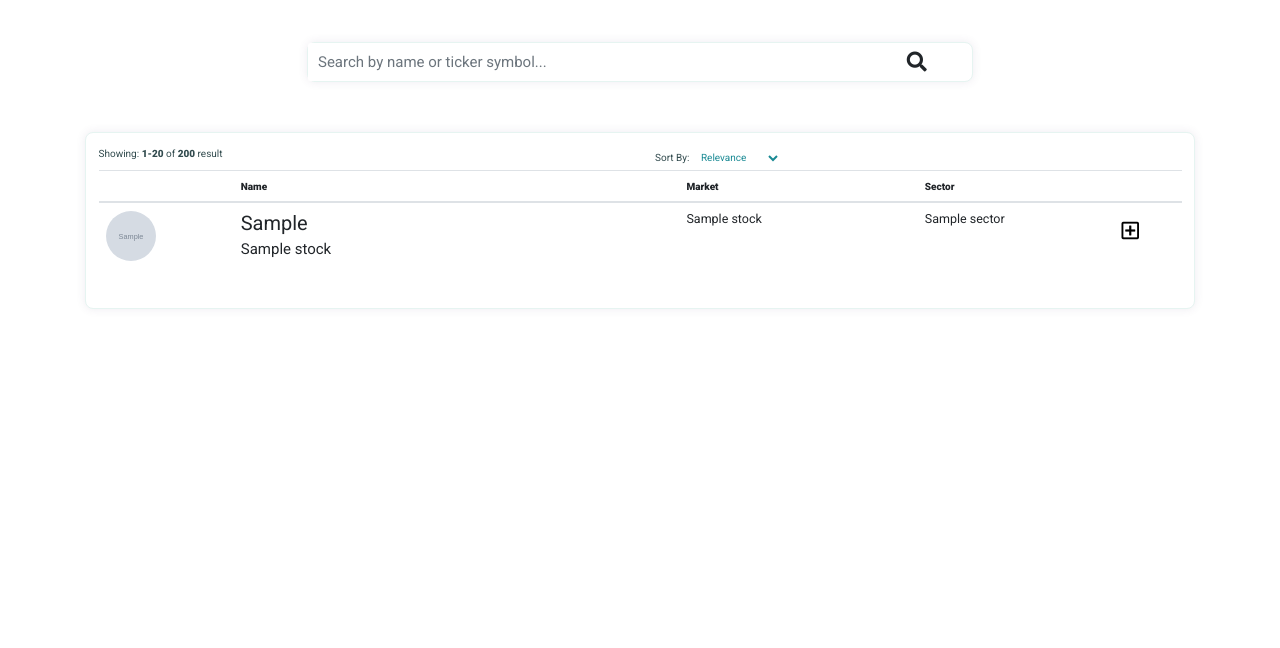
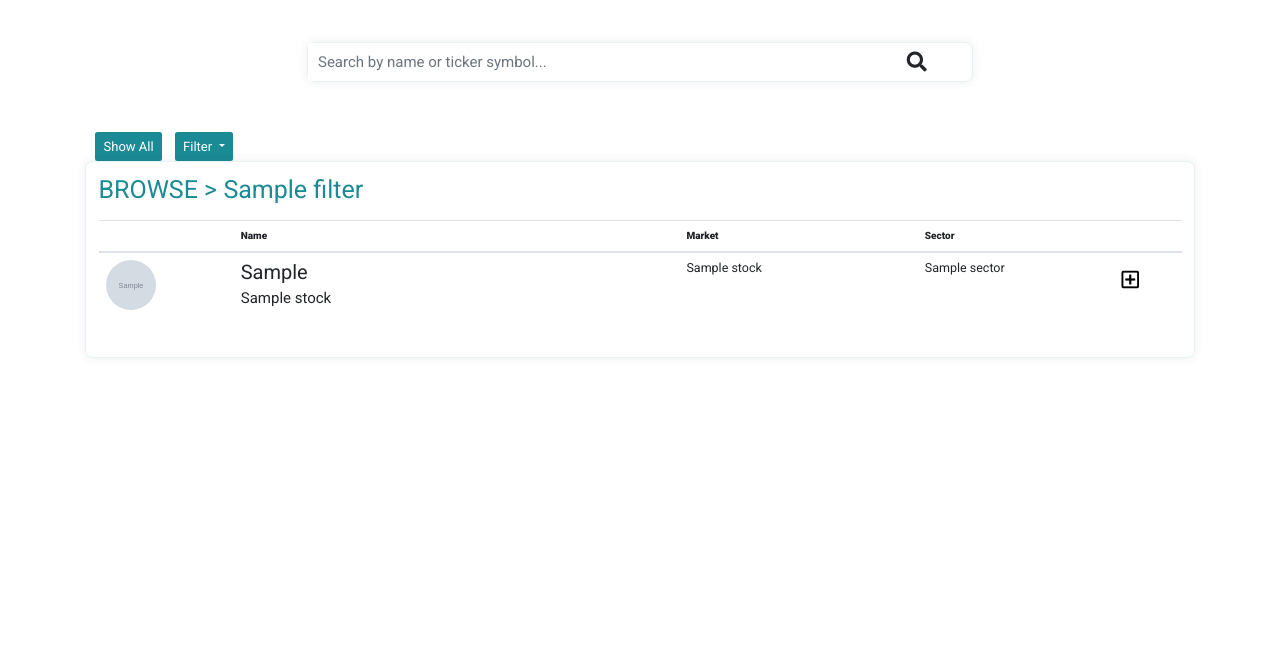
Before and after one commit to yipmunallen/third-milestone-project, a Flask app: template templates/browse.html in a window 1280 px wide. Shown: the part 58-706 px from the top of the page. Run offline with Flask 2, Linux system fonts and the light colour scheme; the template is opened without the code that fills it: most values are stand-ins (such as "Sample title", 1, 10 or a date in 2020); grey boxes marked "Sample" are stand-in pictures; some libraries are stand-ins or nearby versions.

Commit message:
added dropdown filter in "browse.html"

```diff
--- a/templates/browse.html
+++ b/templates/browse.html
@@ -3,7 +3,7 @@
 
 <div class="container main-content">
     <div class="row">
-        <div class="col-lg-12 card-margin">
+        <div class="col-12 card-margin">
             <div class="card search-form">
                 <div class="card-body p-0">
                     <form action="{{ url_for('search') }}" method="post" id="search-form">
@@ -11,10 +11,10 @@
                             <div class="col-12">
                                 <div class="row no-gutters">
                                     <div class="col-10 p-0">
-                                        <input type="text" placeholder="Search by name or ticker symbol..." class="form-control" id="search" name="search">
+                                        <input type="text" placeholder="Search by name or ticker symbol..." class="form-control" id="search" name="search" required>
                                     </div>
                                     <div class="col-2 p-0">
-                                        <button type="submit" class="btn" >
+                                        <button type="submit" class="btn">
                                             <i class="fa fa-search fa-2x"></i>
                                         </button>
                                     </div>
@@ -28,6 +28,32 @@
     </div>
     <div class="row">
         <div class="col-12">
+            <div class="dropdown">
+                <a class="btn buttons" href="{{ url_for('browse', filter='ALL') }}">Show All</a>
+                <!-- https://mdbootstrap.com/snippets/jquery/mdbootstrap/949080#css-tab-view -->
+                <button class="btn buttons dropdown-toggle" type="button" id="dropdownMenu1" data-toggle="dropdown" aria-haspopup="true" aria-expanded="false">
+                    Filter
+                </button>
+                <ul class="dropdown-menu multi-level" role="menu" aria-labelledby="dropdownMenu">
+                    <li class="dropdown-submenu">
+                      <a  class="dropdown-item" tabindex="-1" href="{{ url_for('browse', filter='USA') }}">US Stocks</a>
+                      <ul class="dropdown-menu">
+                        <li class="dropdown-submenu">
+                          <span class="dropdown-item">Markets</span>
+                          <ul class="dropdown-menu">
+                            <li class="dropdown-item"><a href="{{ url_for('browse', filter='NASDAQ') }}">NASDAQ</a></li>
+                            <li class="dropdown-item"><a href="{{ url_for('browse', filter='NYSE') }}">NYSE</a></li>
+                          </ul>
+                        </li>
+                      </ul>
+                    </li>
+                      <a class="dropdown-item" href="{{ url_for('browse', filter='UK') }}">UK Stocks</a>
+                </ul>
+            </div>
+        </div>
+    </div>
+    <div class="row">
+        <div class="col-12">
             <div class="card card-margin">
                 <div class="card-body">
                     <div class="row search-body">
@@ -35,25 +61,13 @@
                             <div class="search-result">
                                 <div class="browse-header">
                                     <div class="row">
-                                        <div class="col-lg-6">
-                                            <div class="records">Showing: <b>1-20</b> of <b>200</b> result</div>
-                                        </div>
-                                        <div class="col-lg-6">
-                                            <div class="result-actions">
-                                                <div class="result-sorting">
-                                                    <span>Sort By:</span>
-                                                    <select class="form-control border-0" id="exampleOption">
-                                                        <option value="1">Relevance</option>
-                                                        <option value="2">Names (A-Z)</option>
-                                                        <option value="3">Names (Z-A)</option>
-                                                    </select>
-                                                </div>
-                                            </div>
+                                        <div class="col-12">
+                                            <h1 class="watchlist-title">BROWSE > {{ filter }}</h1>
                                         </div>
                                     </div>
                                 </div>
                                 <div class="browse-body">
-                                    <div class="table-responsive table-hover tableFixHead">
+                                    <div class="table-responsive table-hover table-margin-top">
                                         <table class="table table-content">
                                             <thead>
                                               <tr>
@@ -96,13 +110,13 @@
                                                             {% if session.user %}
                                                                 {% if stock._id in watched_stocks %}
                                                                     <div class="stock-favourite">
-                                                                        <a href="{{ url_for('remove_from_watchlist', stock_id=stock._id, url='browse') }}">
+                                                                        <a href="{{ url_for('remove_from_watchlist', stock_id=stock._id, url='browse', filter=filter) }}">
                                                                             <i class="fas fa-check-square fa-2x"></i>
                                                                         </a>
                                                                     </div>
                                                                 {% else %}
                                                                     <div class="stock-not-favourite">
-                                                                        <a href="{{ url_for('add_to_watchlist', stock_id=stock._id, url='browse') }}">
+                                                                        <a href="{{ url_for('add_to_watchlist', stock_id=stock._id, url='browse', filter=filter) }}">
                                                                             <i class="far fa-plus-square fa-2x"></i>
                                                                         </a>
                                                                     </div>
```
